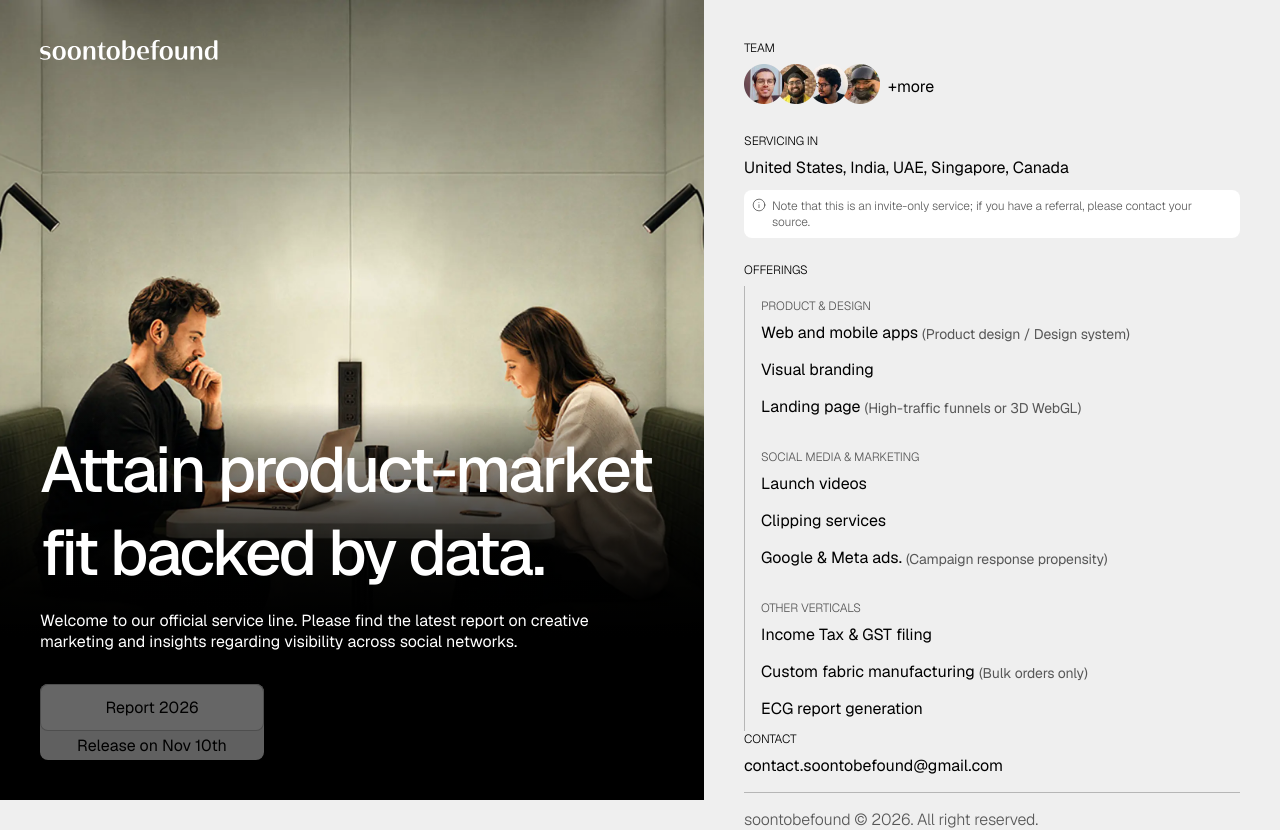
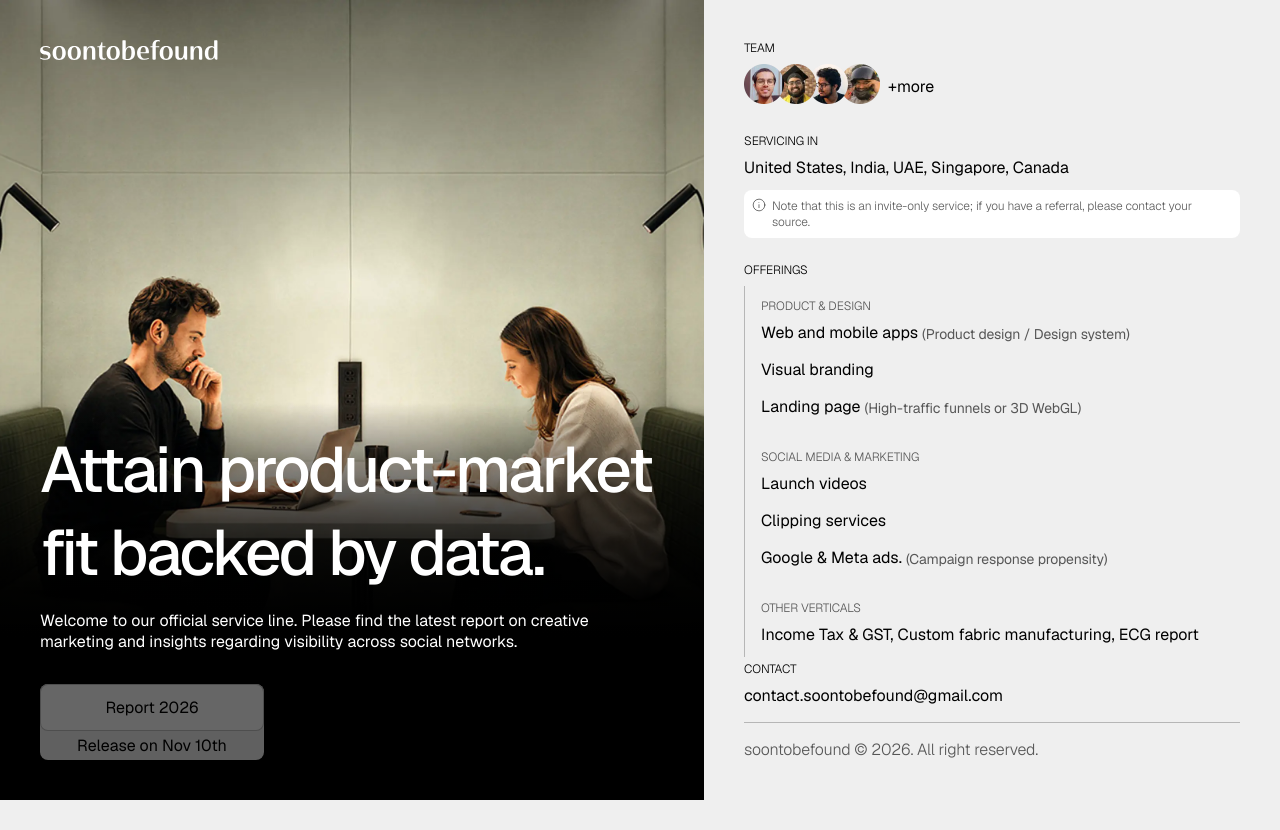
Before and after one commit to soontobefound/soontobefound.github.io, a React (Vite) app: page / in a window 1280 px wide. After the commit the page ends 800 px from the top, so only its background shows below. Built offline with nearby package versions, Linux system fonts and the light colour scheme.

Commit message:
UPD: Content

```diff
--- a/src/pages/New/Home.jsx
+++ b/src/pages/New/Home.jsx
@@ -169,12 +169,12 @@ export default function Home() {
                 <div className="about-sub-cont">
                   <div className="sub-sub-title">Other verticals</div>
                   <div className="offer-sub-cont">
-                    <div>Income Tax & GST filing</div>
-                    <div className="about-desc-cont">
+                    <div>Income Tax & GST, Custom fabric manufacturing, ECG report</div>
+                    {/* <div className="about-desc-cont">
                       Custom fabric manufacturing
                       <span>{`(Bulk orders only)`}</span>
                     </div>
-                    <div>ECG report generation</div>
+                    <div>ECG report generation</div> */}
                   </div>
                 </div>
               </div>
```
